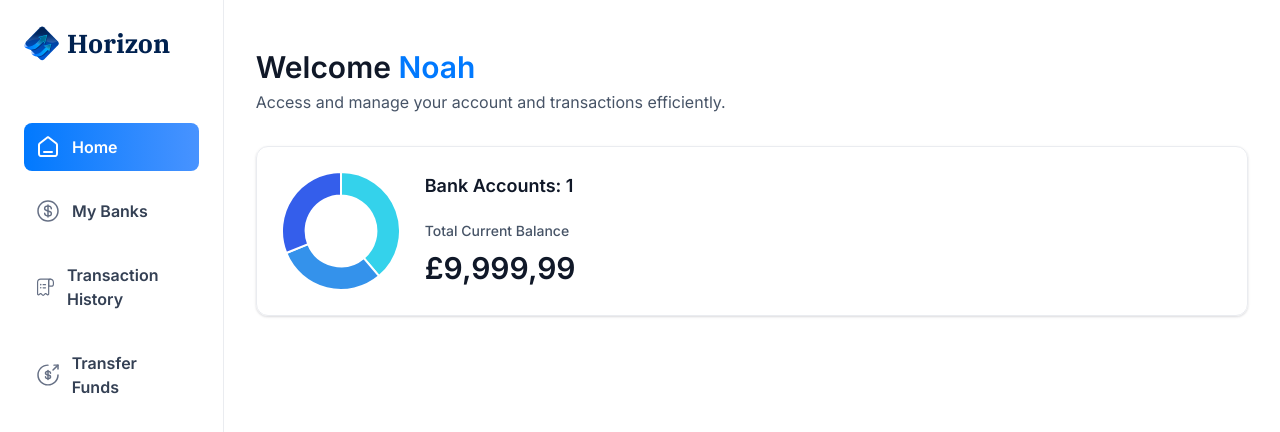
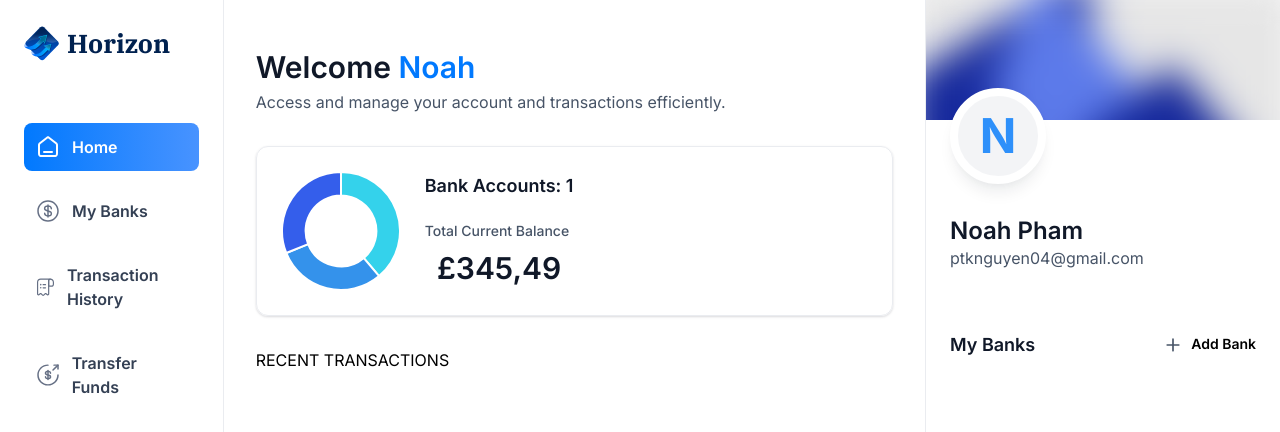
Before and after one commit to khoinguyenpham04/bankingapp, a Next.js app: page / in a window 1280 px wide. Shown: the top 432 px of the page. Built offline with nearby package versions, Linux system fonts and the light colour scheme.

Commit message:
Added right side bar, with name card and basic details + Add Bank basic functions

```diff
--- a/app/(root)/page.tsx
+++ b/app/(root)/page.tsx
@@ -1,9 +1,10 @@
 "use client";
 import HeaderBox from '@/components/HeaderBox';
+import RightSidebar from '@/components/RightSidebar';
 import TotalBalanceBox from '@/components/TotalBalanceBox';
 
 const DashBoard = () => {
-  const loggedIn = { firstName: 'Noah' };
+  const loggedIn = { firstName: 'Noah', lastName: 'Pham', email: 'ptknguyen04@gmail.com'};
 
   return (
     <section className="home">
@@ -19,10 +20,19 @@ const DashBoard = () => {
             <TotalBalanceBox
               accounts={[]}
               totalBanks={1}
-              totalCurrentBalance={9999.99}
+              totalCurrentBalance={345.49}
             />
         </header>
+
+
+        RECENT TRANSACTIONS
       </div>
+
+      <RightSidebar
+        user = {loggedIn}
+        transactions = {[]}
+        banks = {[]}
+      />
     </section>
   );
 }
--- a/components/MobileNav.tsx
+++ b/components/MobileNav.tsx
@@ -46,27 +46,33 @@ const MobileNav = ({ user }:MobileNavProps) => {
                       const isActive = pathname === item.route || pathname.startsWith(`${item.route}/`);
 
                       return (
-                        <Link href={item.route} key={item.label} className={cn('sidebar-link', { 'bg-bank-gradient': isActive })}>
-                          <div className="relative size-6">
+                        <SheetClose asChild key={item.route}>
+                          <Link href={item.route} key={item.label} className={cn('mobilenav-sheet_close w-full', { 'bg-bank-gradient': isActive })}>
                               <Image
                                 src={item.imgURL}
                                 alt={item.label}
-                              fill
+                                width={20}
+                                height={20}
                                 className={cn({
                                   'brightness-[3] invert-0': isActive
                                 })}
                               />
-                          </div>
-                          <p className={cn('sidebar-label', {
-                            '!text-white': isActive
+                            <p className={cn('text-16 font-semibold text-black-2', {
+                              'text-white': isActive
                             })}>
                               {item.label}
                             </p>
                           </Link>
+                        </SheetClose>
+
                       )
                     })}
+
+                    USER DATA
                   </nav>
                 </SheetClose>
+
+                FOOTER
               </div>
 
 
--- /dev/null
+++ b/components/RightSidebar.tsx
@@ -0,0 +1,47 @@
+import Link from 'next/link'
+import React from 'react'
+import Image from 'next/image'
+
+const RightSidebar = ({ user, transactions, banks }: RightSidebarProps) => {
+  return (
+    <aside className="right-sidebar">
+        <section className="flex flex-col pb-8">
+            <div className="profile-banner"/>
+            <div className="profile">
+                <div className="profile-img">
+                    <span className="text-5xl font-bold text-blue-500">{user.firstName[0]}</span>
+                </div>
+
+                <div className="profile-details">
+                    <h1 className="profile-name">
+                        {user.firstName} {user.lastName}
+                    </h1>
+                    <p className="profile-email">
+                        {user.email}
+                    </p>
+                </div>
+            </div>
+        </section>
+
+
+        <section className="banks">
+            <div className="flex w-full justify-between">
+                <h2 className="header-2">My Banks</h2>
+                <Link href="/" className="flex gap-2">
+                    <Image
+                    src="/icons/plus.svg"
+                    width={20}
+                    height={20}
+                    alt="Add bank icon"
+                    />
+                    <h2 className="text-14 font-semibold text-grey-600">
+                        Add Bank
+                    </h2>
+                </Link>
+            </div>
+        </section>
+    </aside>
+  )
+}
+
+export default RightSidebar
--- a/tailwind.config.ts
+++ b/tailwind.config.ts
@@ -71,7 +71,7 @@ const config = {
       },
       backgroundImage: {
         "bank-gradient": "linear-gradient(90deg, #0179FE 0%, #4893FF 100%)",
-        "gradient-mesh": "url('/icons/gradient-mesh.svg')",
+        "gradient-mesh": "url('/icons/gradient-mesh.png')",
         "bank-green-gradient":
           "linear-gradient(90deg, #01797A 0%, #489399 100%)",
       },
```
Also changed, not shown: public/icons/gradient-mesh.png (added), public/icons/gradient-mesh.svg (deleted). Lines whose indentation alone changed are shown as unchanged.
